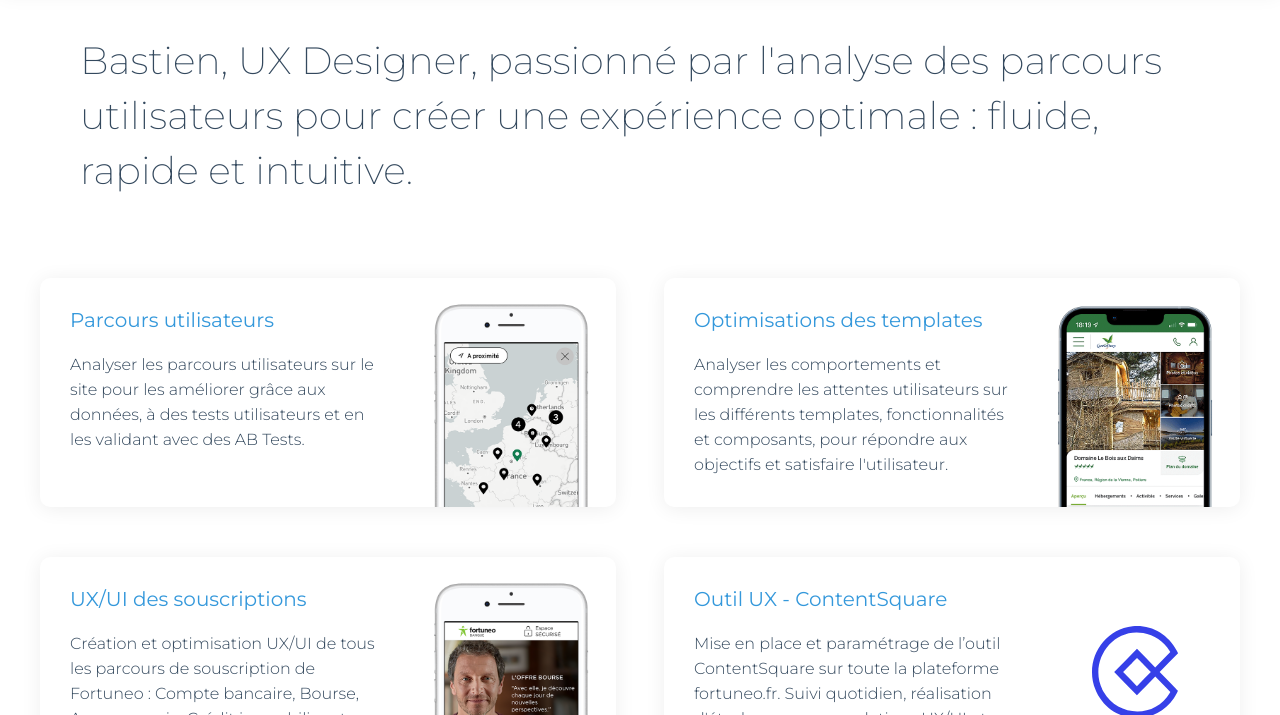
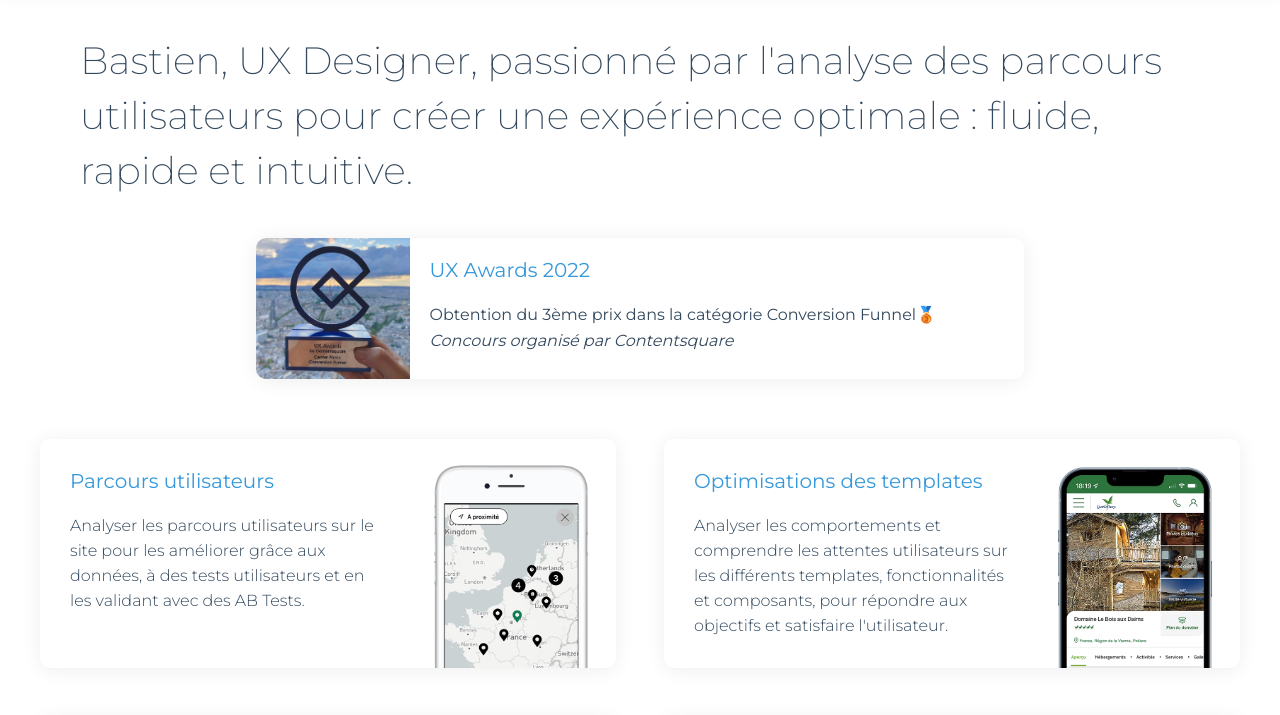
Before and after one commit to bastienbcher/resume, a plain HTML site: page index.html in a window 1280 px wide. Shown: the part 74-789 px from the top of the page. Drawn offline with nearby package versions, Linux system fonts and the light colour scheme.

Commit message:
Add files via upload

```diff
--- a/index.html
+++ b/index.html
@@ -27,6 +27,13 @@
 
     <section class="title">
         <h1>Bastien, UX Designer, passionné par l'analyse des parcours utilisateurs pour créer une expérience optimale : fluide, rapide et intuitive.</h1>
+    </section>
+    <section class="projetCS">
+            <div class="photo"><img src="img/Center-Parcs-Rooftop.jpeg"></div>
+            <div class="description">
+            <h2>UX Awards 2022</h2>
+            <p>Obtention du 3ème prix dans la catégorie Conversion Funnel🥉<br> <i>Concours organisé par Contentsquare</i></p>
+            </div>
     </section>
 
     <section id="projet">
```
